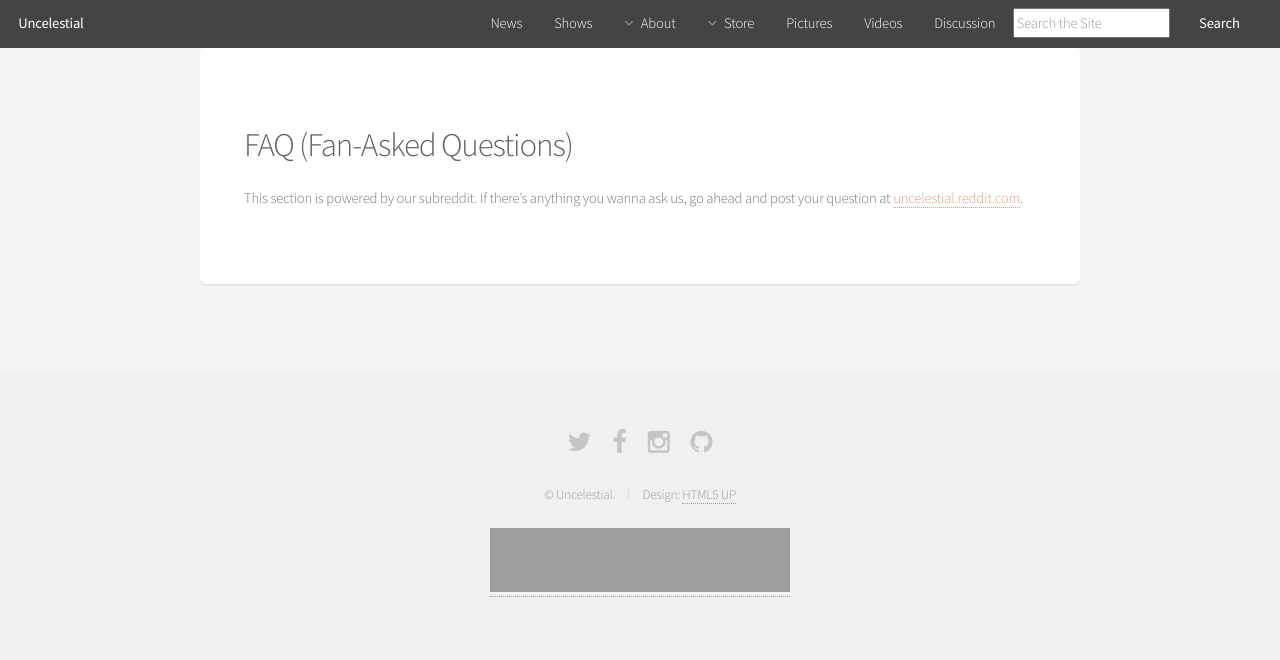
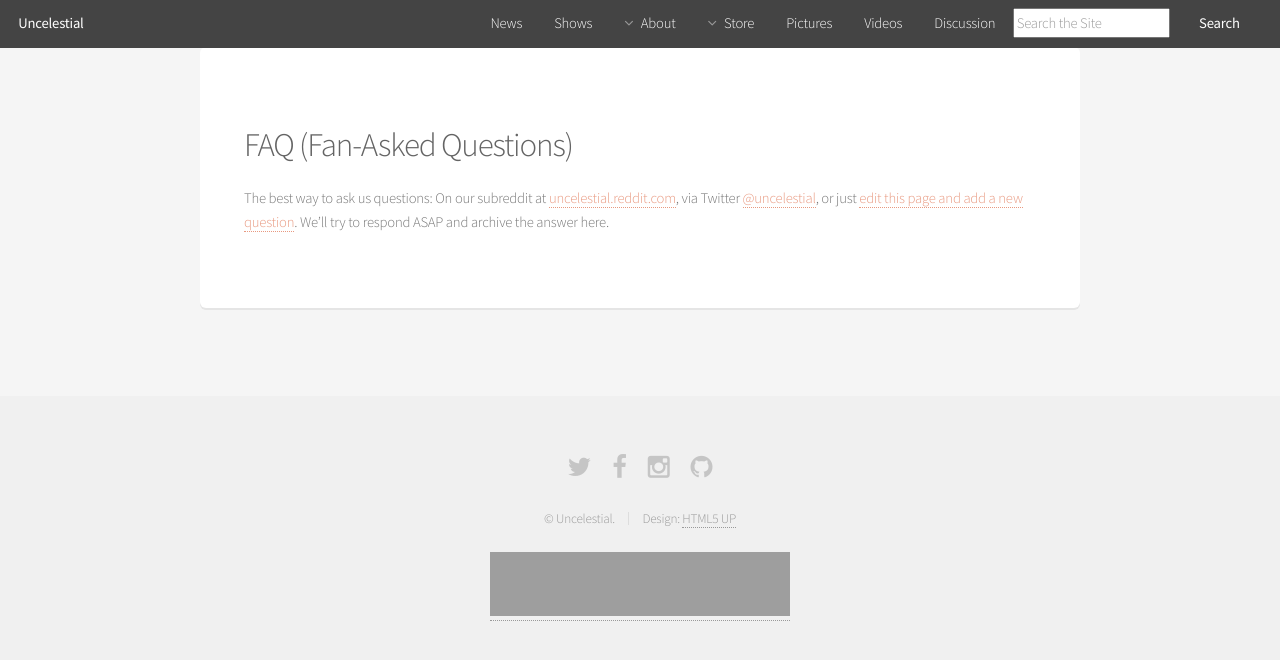
Before and after one commit to tvconefive/uncelestial.github.io, a Jekyll site: the page built from faq.md, in a window 1280 px wide. Shown: the top 660 px of the page. Built offline with Jekyll 4.4.1, drawn with Linux system fonts in a browser that asks for light colours; a script that is not in the unit is left out; comment, search, counter and statistics services are not loaded; grey boxes are pictures that could not be loaded.

Commit message:
Update faq.md

```diff
--- a/faq.md
+++ b/faq.md
@@ -5,7 +5,4 @@ description: Maybe this will get me out of having to do interviews.
 
 ## FAQ (Fan-Asked Questions)
 
-This section is powered by our subreddit. If there's anything you wanna ask us, go ahead and
-post your question at [uncelestial.reddit.com](http://uncelestial.reddit.com).
-
-<script src="http://www.reddit.com/r/uncelestial/hot/.embed?limit=20&t=all" type="text/javascript"></script>
+The best way to ask us questions: On our subreddit at [uncelestial.reddit.com](http://uncelestial.reddit.com), via Twitter [@uncelestial](https://www.twitter.com/uncelestial), or just [edit this page and add a new question](https://github.com/uncelestial/uncelestial.github.io/edit/master/faq.md). We'll try to respond ASAP and archive the answer here.
```
